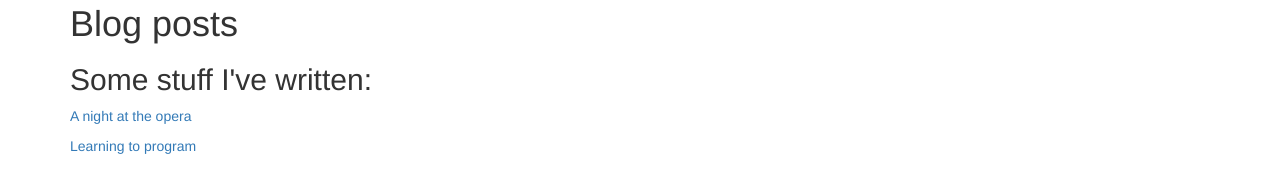
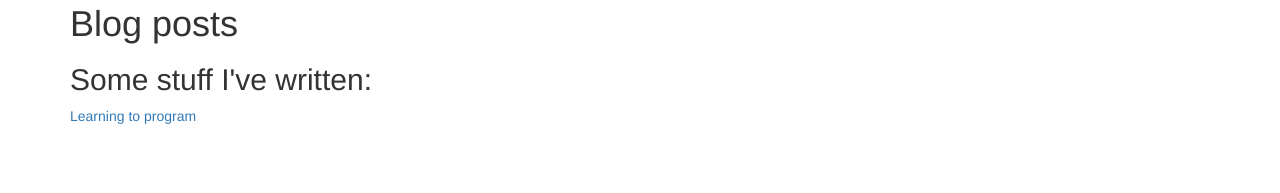
Before and after one commit to tnt2113/tnt2113.github.io, a Jekyll site: the page blog/index.html, which Jekyll copies as it is, in a window 1280 px wide. Shown: the part 208-401 px from the top of the page. Built offline with Jekyll 4.4.1, drawn with Linux system fonts in a browser that asks for light colours.

Commit message:
no more opera

```diff
--- a/blog/index.html
+++ b/blog/index.html
@@ -79,7 +79,6 @@ jQuery(document).ready(function($) {
 
   <h1 class="post-title">Blog posts</h1>
   <h2 class="post-title">Some stuff I've written:</h2>
-    <p><a href="post1.html">A night at the opera</a></p>
     <p><a href="post2.html">Learning to program</a></p>
 
 </body>
```
